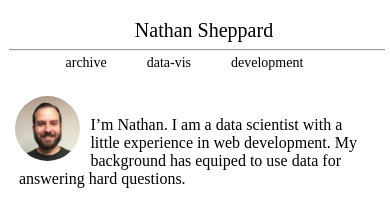
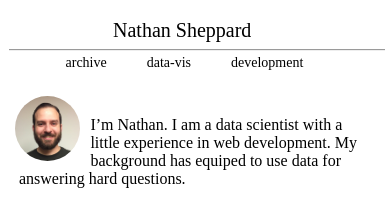
Before and after one commit to shepnathand/portfolio, a Jekyll site: the page built from index.md, in a window 390 px wide. Shown: the top 204 px of the page. Built offline with Jekyll 4.4.1, drawn with Linux system fonts in a browser that asks for light colours; nearby versions of some CDN libraries.

Commit message:
the most responsive...

```diff
--- a/styles/main.css
+++ b/styles/main.css
@@ -193,10 +193,10 @@ img {
     }
     .site-title {
         left: 50vw;
+        min-width: 214px;
+        max-width: 100vw;
     }
     .site-title a {
-        min-width: 182px;
-        max-width: 100vw;
         font-size: 20px;
     }
     .center {
```
